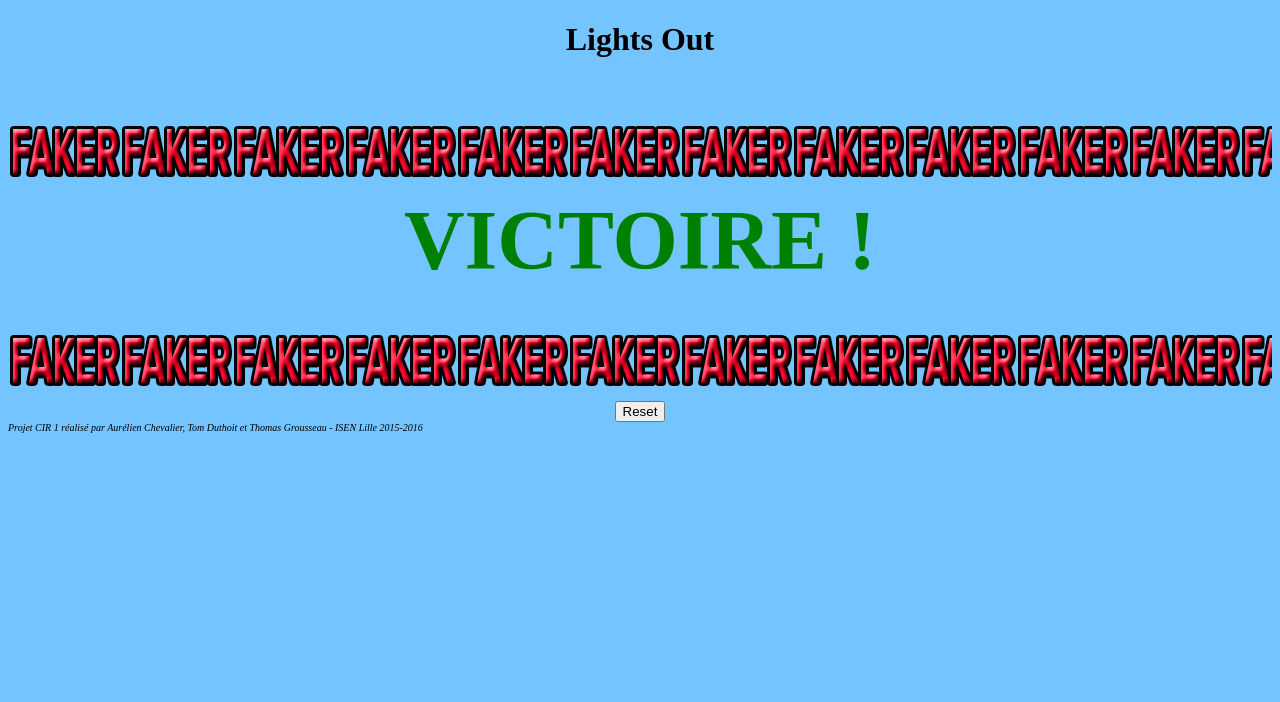
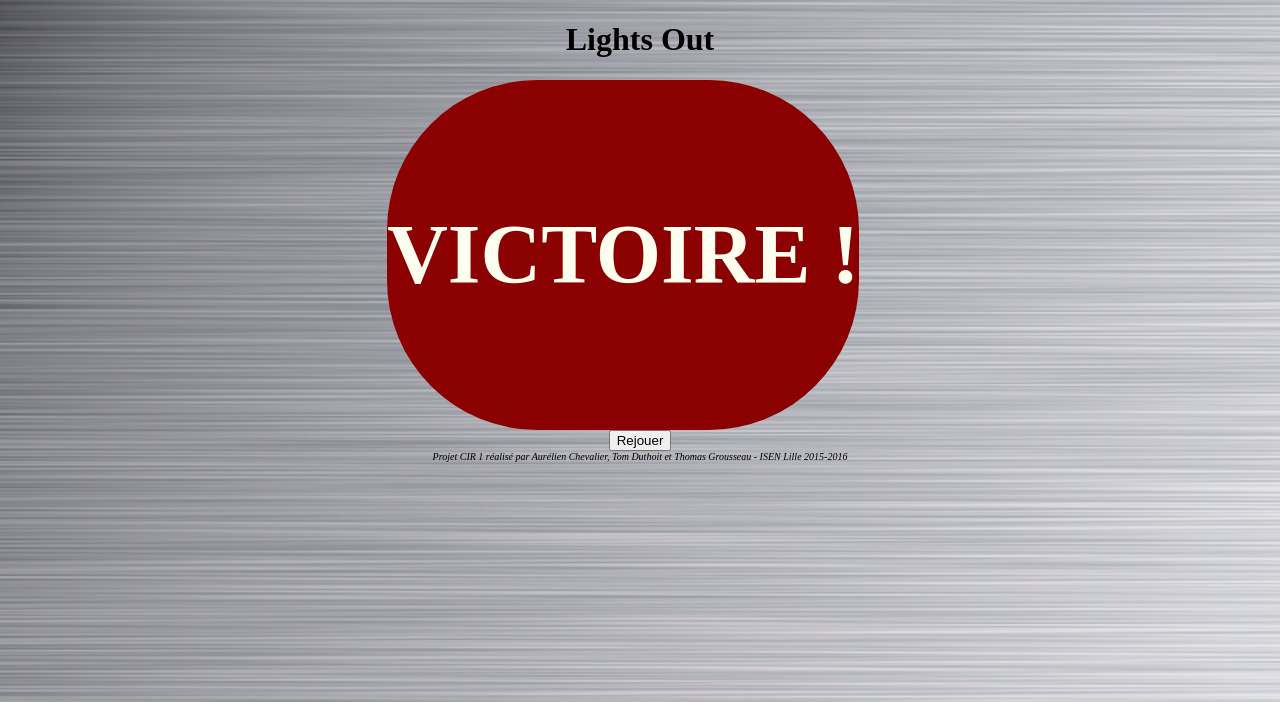
Before and after one commit to Funigtor/projet-cir1, a PHP site: page /victory.php in a window 1280 px wide. Shown: the top 702 px of the page. Run offline with PHP 8.4, Linux system fonts and the light colour scheme.

Commit message:
ceci est un VRAI css

```diff
--- a/index.php
+++ b/index.php
@@ -24,15 +24,17 @@
                 $y = filter_input(INPUT_GET, "y");
                 $matrice->actualiser($x,$y);
             }
-
+            echo ' <div id = "tableau"> ';
             $matrice->afficher();
+            echo '</div>';
             $_SESSION["matrice"] = $matrice;
         }
         ?>
-
+        <div class="container">
             <form action="new.php">
                 <button>Reset</button>
             </form>
+        </div>
         <?php include "footer.php" ?>
     </body>
 </html>
--- a/style.css
+++ b/style.css
@@ -1,5 +1,5 @@
 body {
-    background-color: #74c5ff;
+    background-image:url(img/Background.jpg) ;
 }
 
 h1 {
@@ -8,25 +8,31 @@ h1 {
 
 
 footer {
+    position:relative;
+    bottom : 0px;
+    text-align: center;
     font-size: 10px;
     font-style: italic;
 }
 
 img {
-    max-width: 80px;
+    max-width: 50px;
 }
 
-.faker {
-    min-height: 112px;
-    background-image: url(img/zrtFaker.png);
-    background-repeat: repeat-x;
-}
+
 
 .win {
     text-align: center;
     font-weight: bolder;
-    color: green;
+    background-color: darkred;
+    border-radius:150px ;
+    color:ivory;
+    padding-top: 10%;
+    padding-bottom:10%;
     font-size: 84px;
+    margin-left: 30%;
+    margin-right: 20%;
+    display: inline-block;
 }
 
 audio {
@@ -42,6 +48,7 @@ audio {
     border: 2px black solid;
     max-width: 50%;
     margin-bottom: 10px;
+    display: inline-block;
 }
 
 .validation {
@@ -59,3 +66,11 @@ audio {
     margin: auto;
     border: 1px black solid;
 }
+#tableau{
+    display: inline-block;
+    border: 1px black solid;
+    margin:auto;
+    background-color: darkred;
+    position: relative;
+    border-radius:20px ;
+}
--- a/victory.php
+++ b/victory.php
@@ -16,7 +16,7 @@
         <div class="faker"></div>
         <div class="container">
             <form action=new.php>
-                <button>Reset</button>
+                <button>Rejouer</button>
             </form>
         </div>
         <?php include "footer.php" ?>
```
Also changed, not shown: new.php (+16 -2 lines), img/Background.jpg (added).
